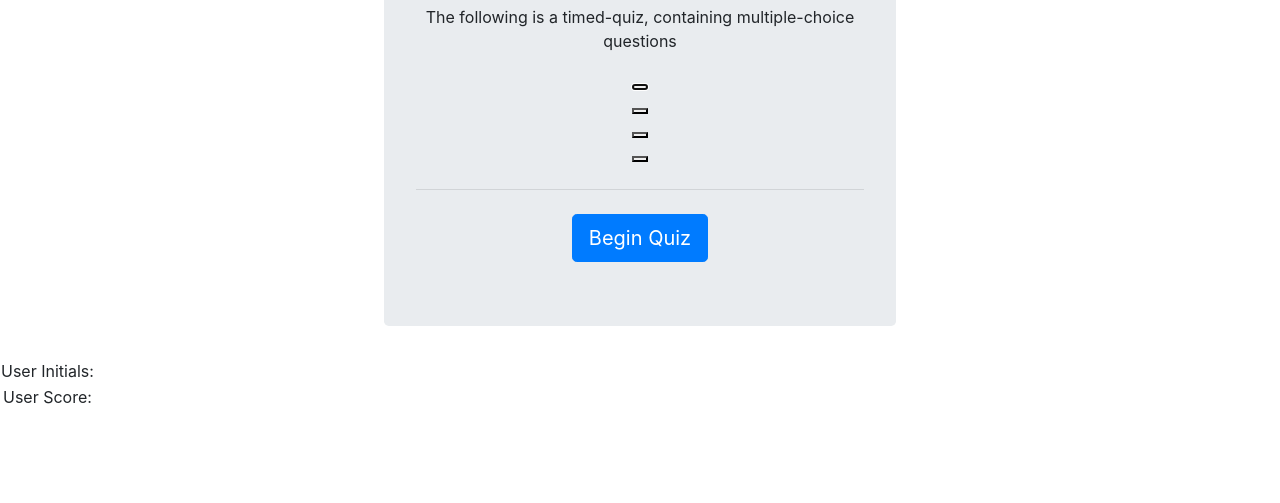
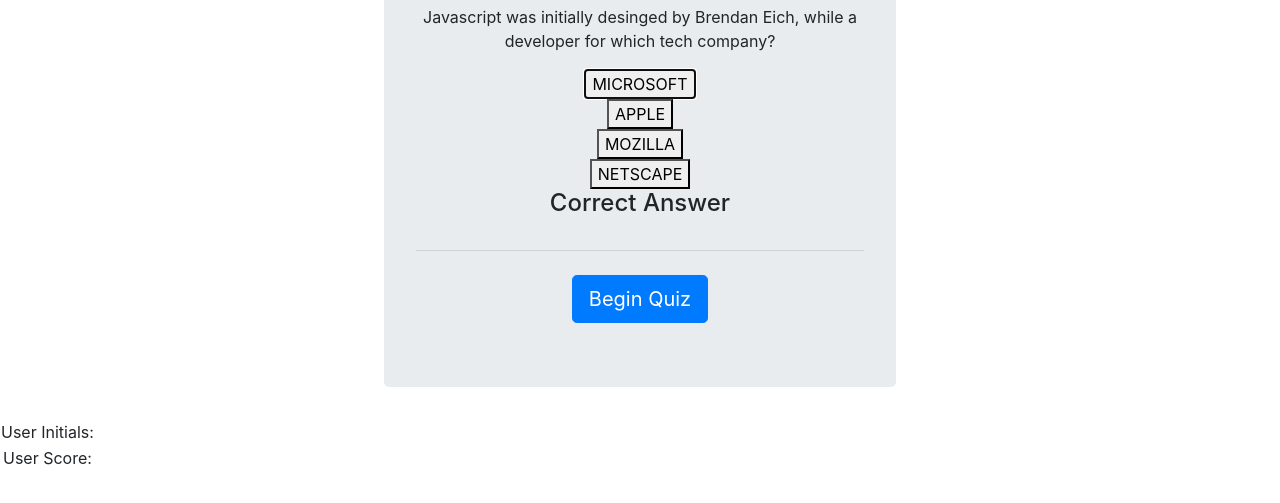
Before and after one commit to jamescbaldwin/fourthhomework, a plain HTML site: page index.html in a window 1280 px wide. Both pictures are taken after a click on the button 640 px from the left and 378 px from the top of the page. Shown: the part 291-794 px from the top of the page. Drawn offline with nearby package versions, Linux system fonts and the light colour scheme.

Commit message:
further tinkering

```diff
--- a/index.html
+++ b/index.html
@@ -24,10 +24,11 @@
         <h1>JavaScript Coding Quiz</h1>
         <p class="display-8">The following is a timed-quiz, containing multiple-choice questions
           <table class="lead">
-            <button id="1"></button> <br>
-            <button id="2"></button> <br>
-            <button id="3"></button> <br>
-            <button id="4"></button> <br>
+            <button class="answer" id="1" onclick="checkAnswer('1')"></button> <br>
+            <button class="answer" id="2" onclick="checkAnswer('2')"></button> <br>
+            <button class="answer" id="3" onclick="checkAnswer('3')"></button> <br>
+            <button class="answer" id="4" onclick="checkAnswer('4')"></button> <br>
+            <h4 id="caption"></h4>
           </table>
         </p>
         <hr class="my-4">
--- a/script.js
+++ b/script.js
@@ -8,11 +8,11 @@ var answer4 = document.getElementById("4");
 
 var startBtn = document.getElementById("startbutton");
 var highscoreEl = document.getElementById("highscore");
-
+var captionEl = document.getElementById("caption");
 var bottomTextEl = document.getElementById("bottomText");
 var questionQueue = 0;
 var timerobject = '';
-var correctAnswer = 0;
+var correctAnswerEl = 0;
 var incorrectAnswer = 0;
 //other variables needed?
 // var reviewEl = document.querySelector("#reviewAnswer");
@@ -34,7 +34,7 @@ var questionSequence = [{
     answer2: "POWERPOINT",
     answer3: "NOTEPAD",
     answer4: "WINDOWS 10",
-    correctAnswer: "POWERPOINT"
+    correctAnswer: '2'
 },
 {
     question: "Javascript was initially desinged by Brendan Eich, while a developer for which tech company?",
@@ -42,7 +42,7 @@ var questionSequence = [{
     answer2: "APPLE",
     answer3: "MOZILLA",
     answer4: "NETSCAPE",
-    correctAnswer: "NETSCAPE"
+    correctAnswer: '4'
 },
 {
     question: "Which of the following is proper JavaScript notation for listing an array",
@@ -50,7 +50,7 @@ var questionSequence = [{
     answer2: "SQUARE BRACKETS",
     answer3: "DOUBLE-QUOTES",
     answer4: "PARENTHESIS",
-    correctAnswer: "SQUARE BRACKETS"
+    correctAnswer: '2'
 },
 {
     question: "True/False values are otherwise known in Javascript as?",
@@ -58,7 +58,7 @@ var questionSequence = [{
     answer2: "BINARY VALUES",
     answer3: "LOGIC VALUES",
     answer4: "PROPOSITIONAL VALUES",
-    correctAnswer: "BOOLEAN VALUES"
+    correctAnswer: '1'
 }];
 
 var lastQuestion = questionSequence.length -1;
@@ -70,32 +70,35 @@ function countdown () {
         time--
     } else {
         endofgame()
-    }};
+    }}
+
+
+
 
 function displayQuestions() {
-    var x = questionSequence[questionQueue];
    questionEl.textContent = questionSequence[questionQueue].question; //innerHMTL adds content wiithin given element, rather than changing content of element itself
-    // answersEl.innerHTML = questionSequence[questionQueue].answers;
-    answer1.innerHTML = x.answer1;
-    answer2.innerHTML = x.answer2;
-    answer3.innerHTML = x.answer3;
-    answer4.innerHTML = x.answer4;
-};
+    answer1.innerHTML = questionSequence[questionQueue].answer1;
+    answer2.innerHTML = questionSequence[questionQueue].answer2;
+    answer3.innerHTML = questionSequence[questionQueue].answer3;
+    answer4.innerHTML = questionSequence[questionQueue].answer4;
+}
 
 startBtn.addEventListener("click", beginQuiz);
 
 function beginQuiz() {
+    // answersEl.style.display = "block";
     timerobject = setInterval(countdown, 1000);
     displayQuestions();
+};
 
-
-function checkAnswer(userChoice) {
-    if (userChoice == questionSequence[questionQueue].correct) {
-        captionEl.innerText = 'Correct Answer'
-        correctAnswer++
+function checkAnswer(userAnswer) {
+    console.log(userAnswer);
+    if (userAnswer = questionSequence[questionQueue].correctAnswer) {
+        captionEl.textContent = "Correct Answer"
+        correctAnswerEl++
     } else {
-        captionEl.innerText = 'Wrong Answer'
-        wrongAnswer++;
+        captionEl.textContent = "Incorrect Answer"
+        incorrectAnswer++;
         time--
     } if (questionQueue < lastQuestion) {
         questionQueue++
@@ -103,13 +106,13 @@ function checkAnswer(userChoice) {
     } else {
         endofgame();
     }
-}};
+}
 
 function endofgame() {
     questionEl.innerHTML = "JavaScript Coding Quiz";
     answersEl.innerHTML = "The following is a timed-quiz, containing multiple-choice questions";
     clearInterval(timerobject)
-};
+}
 
 function user() {
 var userInitials = document.getElementById('userInitials').value
--- a/style.css
+++ b/style.css
@@ -4,7 +4,3 @@
    margin-right: 30%;
     text-align: center;
 }
-
-.display-4 {
-    text-size-adjust: 3px;
-}
```
